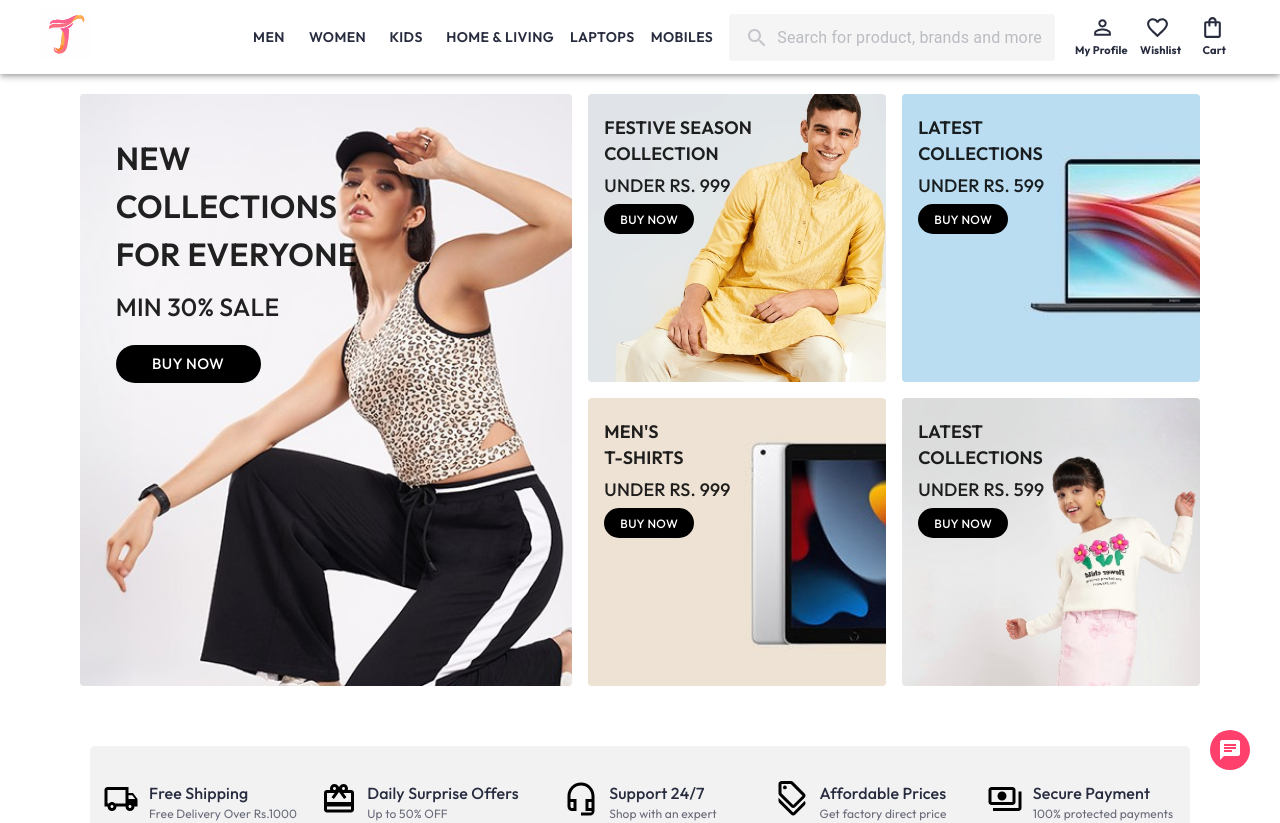
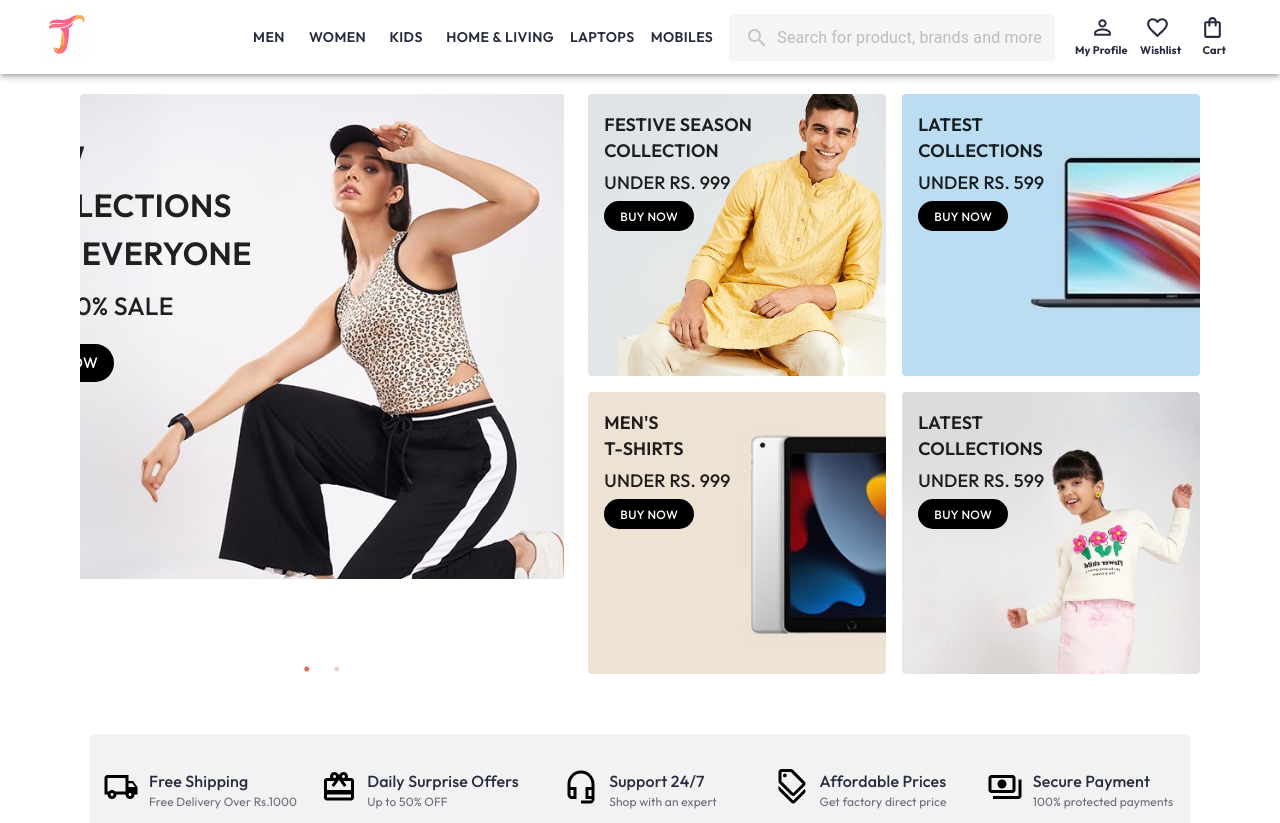
Before and after one commit to SwetabjaGit/trendify-frontend, a React (Create React App) app: page / in a window 1280 px wide. Shown: the top 823 px of the page. Built offline with nearby package versions, Linux system fonts and the light colour scheme; a web font is replaced by a local one; what react-chatbot-kit would draw is missing.

Commit message:
carousel added

```diff
--- a/package.json
+++ b/package.json
@@ -26,6 +26,8 @@
     "react-slick": "^0.30.2",
     "react-toastify": "^10.0.5",
     "slick-carousel": "^1.8.1",
+    "styled-components": "^6.1.13",
+    "swiper": "^11.1.14",
     "web-vitals": "^2.1.4"
   },
   "scripts": {
--- a/src/App.js
+++ b/src/App.js
@@ -107,22 +107,7 @@ function App() {
             <Route path='/accountpage' element={<AccountPage/>} />
           </Routes>
           <Footer/>
-          {/* chatbot component */}
-          {/* <Button
-            variant="outlined"
-            onClick={toggleChatbot}
-            style={{
-              position:'fixed',
-              bottom:'20px',
-              right:'20px',
-              zIndex:'1000',
-              padding:'10px 20px',
-              cursor:'pointer'
-            }}
-          >
-            {isChatbotVisible ? "Close Chat" : "Chat with us"}
-          </Button> */}
-          <IconButton
+         {/* <IconButton
             onClick={toggleChatbot}
             style={{
               position: "fixed",
@@ -133,9 +118,8 @@ function App() {
               zIndex: 1000,
             }}
           >
-            {/* <ChatIcon /> */}
             {isChatbotVisible ? <SpeakerNotesOffIcon /> : <ChatIcon/> }
-          </IconButton>
+          </IconButton> */}
 
           {isChatbotVisible && (
             <div style={{position:'fixed', bottom:'80px', right:'20px', zIndex:1000 }}>
--- a/src/Components/Hero/Hero.jsx
+++ b/src/Components/Hero/Hero.jsx
@@ -1,11 +1,33 @@
 import React from 'react'
+import styled from 'styled-components';
 import main_image from '../Assets/homepageimages/home_image_1.jpg'
+import main_image_2 from '../Assets/homepageimages/second_image.jpg'
 import first_image from '../Assets/homepageimages/first_image.jpg'
 import second_image from '../Assets/homepageimages/catbanner-01.jpg'
 import third_image from '../Assets/homepageimages/catbanner-03.jpg'
 import fourth_image from '../Assets/homepageimages/fourth_image.jpg'
 import { Grid, Card, CardContent, Typography, Button } from '@mui/material'
 import { Link } from 'react-router-dom'
+import Slider from 'react-slick';
+import 'slick-carousel/slick/slick.css';
+import 'slick-carousel/slick/slick-theme.css';
+
+
+const StyledSlider = styled(Slider)`
+  .slick-dots {
+    bottom: 10px !important;
+  }
+  .slick-dots li button:before {
+    font-size: 20px !important;
+    color: black !important;
+    opacity: 0.75 !important;
+  }
+
+  .slick-dots li.slick-active button:before {
+    color: blue !important;
+    opacity: 1 !important;
+  }
+`;
 
 
 //e0f7fa, ffecb3, c8e6c9
@@ -13,7 +35,8 @@ const Hero = () =>{
   const mainImgTypoStyle = {
     fontSize:'2rem',
     textTransform:'uppercase',
-    fontWeight:'600'
+    fontWeight:'600',
+    marginLeft:'-570px'
   }
 
   const smallImageCard = {
@@ -48,23 +71,57 @@ const Hero = () =>{
     }
   }
 
+  const settings = {
+    dots: true,
+    infinite: true,
+    speed: 500,
+    slidesToShow: 1,
+    slidesToScroll: 1,
+    arrows: false
+  };
+
   return (
     <Grid container spacing={2} sx={{ padding: '20px', display:'flex', justifyContent:'center'}}>
       {/* Special Sale - Left Side Large Grid */}
-      <Grid item xs={12} md={4.86} sx={{height:'568px'}}>
+      <Grid item xs={12} md={4.86}>
         <Card sx={{
           height: '100%',
-          position:'relative',
-          backgroundImage: `url(${main_image})`,
-          backgroundSize:'cover',
-          backgroundPosition:'center',
-          display:'flex',
-          alignItems:'center',
-          padding: '20px' ,
-          backgroundRepeat:'no-repeat',
-          boxShadow:'none'
+          position: 'relative',
+          display: 'flex',
+          alignItems: 'center',
+          padding: '20px',
+          boxShadow: 'none',
         }}>
-          <CardContent sx={{zIndex: 2, marginTop:'-255px'}}>
+          <Slider {...settings} style={{ height: '107.5%', width: '107%', marginLeft:'-20px'}}>
+            <div style={{ height: '100%', position:'relative' }}>
+              <img
+                src={main_image}
+                alt="Main Image"
+                style={{
+                  width: '20%',
+                  objectFit: 'cover',
+                  position:'absolute',
+                  top:'0',
+                  marginLeft:'-15px',
+                }}
+              />
+            </div>
+            <div style={{ height: '100%' }}>
+              <img
+                src={main_image_2}
+                alt="Main Image 2"
+                style={{
+                  width:'20%',
+                  objectFit: 'cover',
+                  position:'absolute',
+                  top:'0',
+                  marginLeft:'-15px',
+                }}
+              />
+            </div>
+          </Slider>
+
+          <CardContent sx={{ zIndex: 2, marginTop: '-245px'}}>
             <Typography sx={mainImgTypoStyle}>
               new
             </Typography>
@@ -74,23 +131,23 @@ const Hero = () =>{
             <Typography sx={mainImgTypoStyle}>
               for everyone
             </Typography>
-            <Typography sx={{textTransform:'uppercase', fontSize:'1.56rem', marginTop:'10px', fontWeight:'500'}}>
+            <Typography sx={{ textTransform: 'uppercase', fontSize: '1.56rem', marginTop: '10px', fontWeight: '500', marginLeft:'-570px' }}>
               Min 30% sale
             </Typography>
             <Button
               variant='contained'
               sx={{
-                marginTop:'20px',
-                width:'60%',
-                background:'#000',
-                color:'#fff',
-                borderRadius:'20px',
-                boxShadow:'none',
-                '&:hover':{
-                  background:'#000',
-                  color:'#fff',
-                  borderRadius:'20px',
-                  boxShadow:'none',
+                marginLeft:'-570px',
+                marginTop: '20px',
+                background: '#000',
+                color: '#fff',
+                borderRadius: '20px',
+                boxShadow: 'none',
+                '&:hover': {
+                  background: '#000',
+                  color: '#fff',
+                  borderRadius: '20px',
+                  boxShadow: 'none',
                 }
               }}
             >
@@ -99,6 +156,7 @@ const Hero = () =>{
           </CardContent>
         </Card>
       </Grid>
+
 
       {/* Right Side - Smaller Grid Sections */}
       <Grid container item xs={12} md={6} spacing={2}>
```
Also changed, not shown: src/Components/Assets/homepageimages/second_image.jpg, 1 other file (tests, documents, lock files or other folders).
